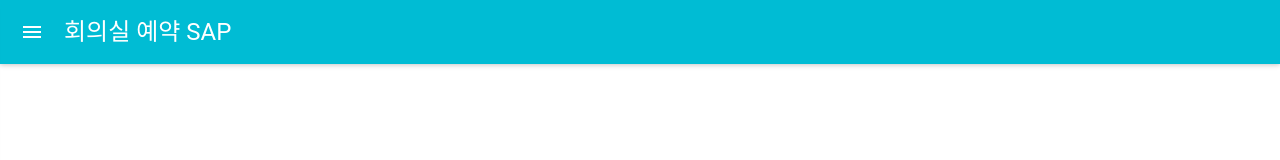
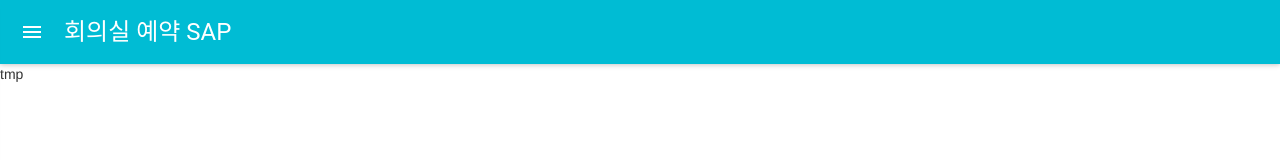
Before and after one commit to ilover311/booking-room, a React (Create React App) app in the folder client/: page / in a window 1280 px wide. Shown: the top 160 px of the page. Built offline with nearby package versions, Linux system fonts and the light colour scheme.

Commit message:
Edited README.md and added Router

```diff
--- a/client/package.json
+++ b/client/package.json
@@ -3,10 +3,12 @@
   "version": "0.1.0",
   "private": true,
   "dependencies": {
+    "axios": "^0.16.2",
     "bootstrap": "^3.3.7",
     "material-ui": "^0.19.3",
     "react": "^16.0.0",
     "react-dom": "^16.0.0",
+    "react-router-dom": "^4.2.2",
     "react-scripts": "1.0.14"
   },
   "scripts": {
--- a/client/src/App.js
+++ b/client/src/App.js
@@ -2,9 +2,18 @@ import AppBar from 'material-ui/AppBar'
 import Drawer from 'material-ui/Drawer';
 import FlatButton from 'material-ui/FlatButton';
 import MenuItem from 'material-ui/MenuItem';
+import {
+  BrowserRouter,
+  Switch,
+  Route,
+  Redirect,
+  matchPath
+} from 'react-router-dom';
 import MuiThemeProvider from 'material-ui/styles/MuiThemeProvider';
 import React, { Component } from 'react';
 import './App.css';
+
+import SearchRoom from './SearchRoom';
 
 class App extends Component {
   constructor(props) {
@@ -21,11 +30,11 @@ class App extends Component {
     })
   }
 
-
-
   render() {
     return (
+      <BrowserRouter>
         <MuiThemeProvider>
+          <div>
             <AppBar
               title="회의실 예약 SAP"
               onLeftIconButtonTouchTap={this.leftTapButton.bind(this)}
@@ -38,7 +47,12 @@ class App extends Component {
             >
               <MenuItem onClick={() => this.setState({drawerOpen: false})}>Menu Item</MenuItem>
             </Drawer>
+            <Switch>
+              <Route path="/" component={SearchRoom}/>
+            </Switch>
+          </div>
         </MuiThemeProvider>
+      </BrowserRouter>
     );
   }
 }
--- /dev/null
+++ b/client/src/SearchRoom.js
@@ -0,0 +1,17 @@
+import React from 'react';
+
+class SearchRoom extends React.Component {
+  constructor(props) {
+    super(props);
+  }
+
+  render() {
+    return (
+      <div>
+        tmp
+      </div>
+    );
+  }
+};
+
+export default SearchRoom;
```
Lines whose indentation alone changed are shown as unchanged.
